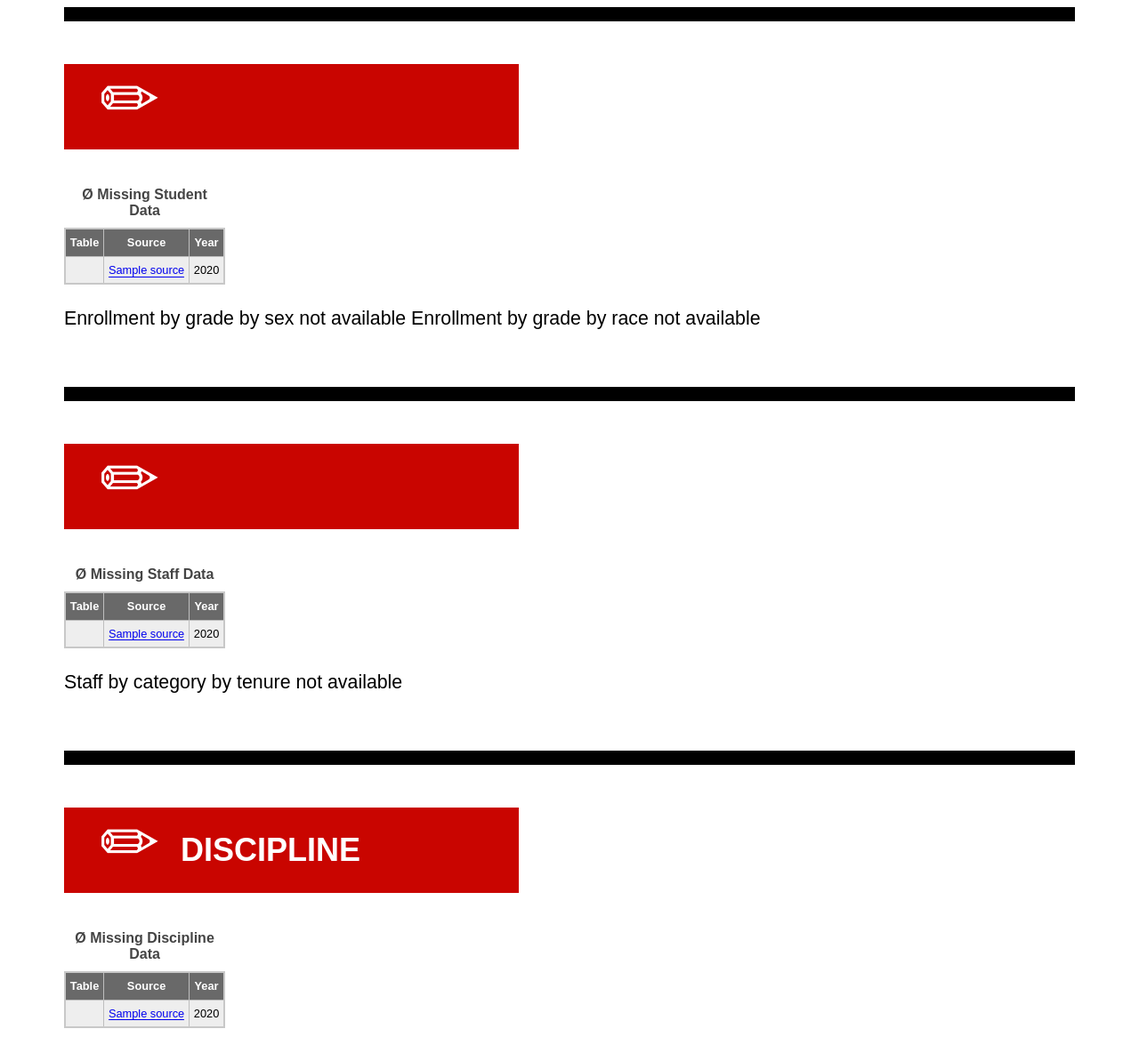
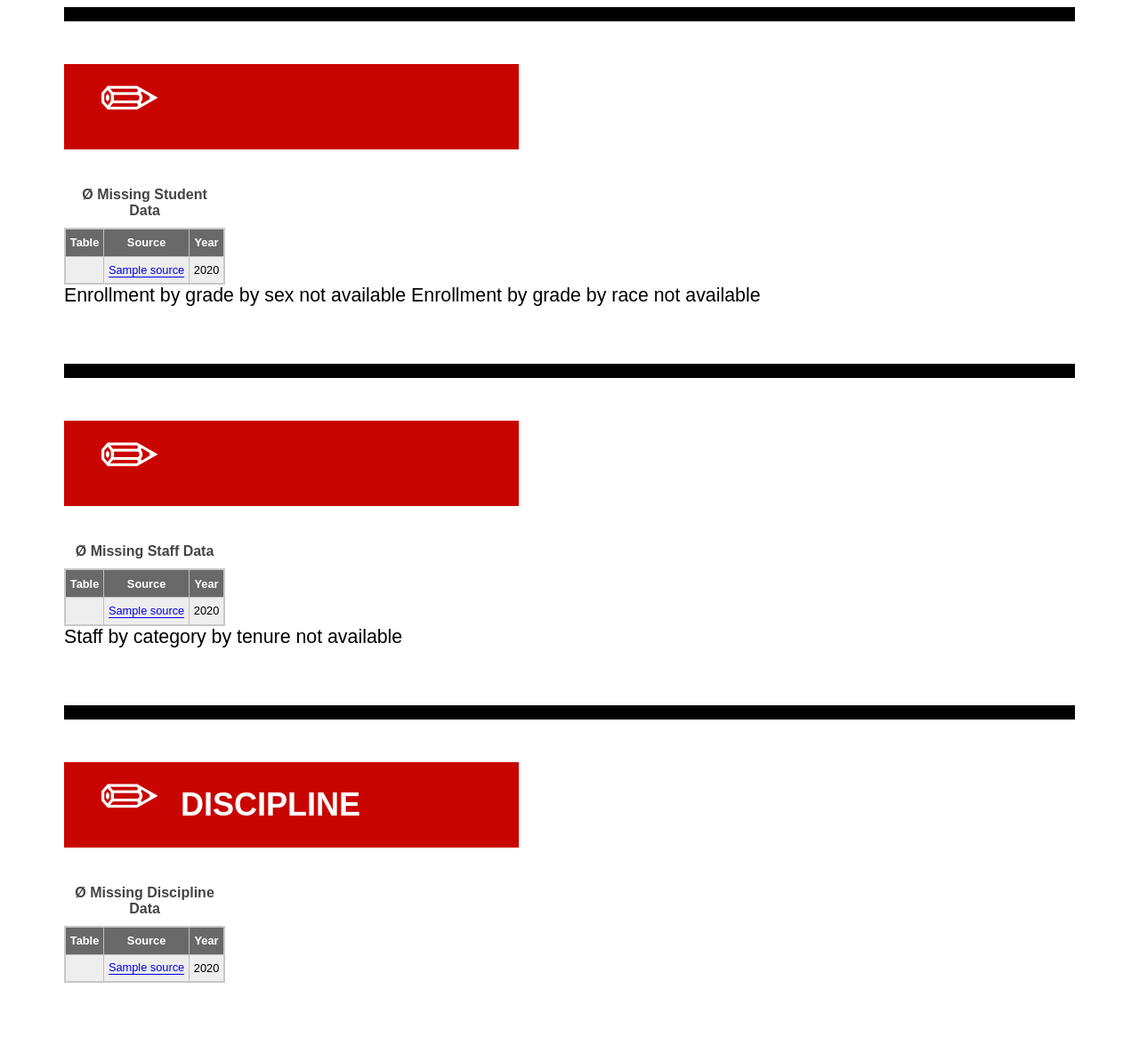
Before and after one commit to nwg/racine-schools, a Flask app: template app/templates/school.html in a window 1280 px wide. Shown: the part 1310-2476 px from the top of the page at 89% size. Run offline with Flask 2, Linux system fonts and the light colour scheme; the template is opened without the code that fills it: most values are stand-ins (such as "Sample title", 1, 10 or a date in 2020); grey boxes marked "Sample" are stand-in pictures; some libraries are stand-ins or nearby versions.

Commit message:
clean up section-table-list

```diff
--- a/app/templates/school.html
+++ b/app/templates/school.html
@@ -214,16 +214,12 @@ div.data-table span.source {
     color: #888888;
 }
 
-div.section-table-list div.data-table {
+div.section-table-list > * {
     margin-top: 2em;
 }
 
-div.section-table-list div.data-table:first-child {
+div.section-table-list > *:first-child {
     margin-top: 0;
-}
-
-table.missing-data {
-    margin-bottom: 2em;
 }
 
 #ric-footer {
@@ -445,6 +441,7 @@ a.header-block:hover {
                     <span class="section-label-icon">&#x270f;</span><span class="section-label-title">STUDENT DEMOGRAPHICS</span>
                 </div>
 
+                <div class="section-table-list">
                     {% if missing.student %}
                     <table class="missing-data">
                         <caption>Ø Missing Student Data</caption>
@@ -463,7 +460,6 @@ a.header-block:hover {
                     </table>
                     {% endif %}
 
-                <div class="section-table-list">
                     {% if tables.student.pss_enrollment_by_grade %}
                     {% set pss_enollment_by_grade = tables.student.pss_enrollment_by_grade %}
                     {% set year = tables.student.pss_enrollment_by_grade.year %}
@@ -639,6 +635,7 @@ a.header-block:hover {
                     <span class="section-label-icon">&#x270f;</span><span class="section-label-title">STAFF DEMOGRAPHICS</span>
                 </div>
 
+                <div class="section-table-list">
                     {% if missing.staff %}
                     <table class="missing-data">
                         <caption>Ø Missing Staff Data</caption>
@@ -657,7 +654,6 @@ a.header-block:hover {
                     </table>
                     {% endif %}
 
-                <div class="section-table-list">
                     {% if tables.staff.staff_by_sex_by_category %}
                     {% set staff_by_sex_by_category = tables.staff.staff_by_sex_by_category.table %}
                     {% set year = tables.staff.staff_by_sex_by_category.year %}
@@ -760,6 +756,7 @@ a.header-block:hover {
                     <span class="section-label-icon">&#x270f;</span><span class="section-label-title">DISCIPLINE</span>
                 </div>
 
+                <div class="section-table-list">
                     {% if missing.discipline %}
                     <table class="missing-data">
                         <caption>Ø Missing Discipline Data</caption>
@@ -778,7 +775,6 @@ a.header-block:hover {
                     </table>
                     {% endif %}
 
-                <div class="section-table-list">
                     {% if tables.discipline.discipline_by_type_by_sex %}
                     {% set discipline_by_type_by_sex = tables.discipline.discipline_by_type_by_sex.table %}
                     {% set year = tables.discipline.discipline_by_type_by_sex.year %}
```
Lines whose indentation alone changed are shown as unchanged.
